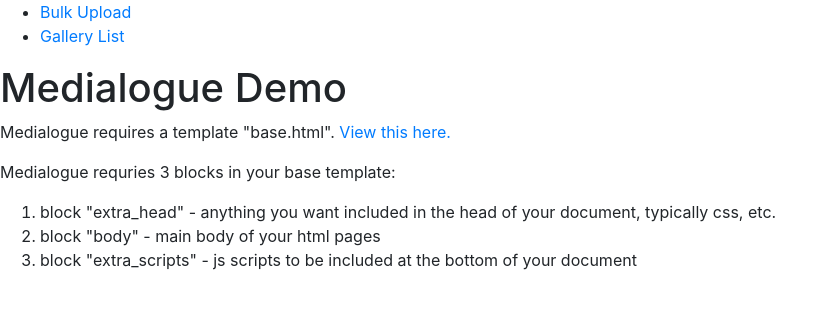
After one commit to derek-adair/medialogue, a Django app: page / in a window 1280 px wide. The commit adds this page. Shown: the top 309 px of the page, without its empty margins (0-837 px from the left). Run offline with Django 3.2, Linux system fonts and the light colour scheme; some libraries are stand-ins or nearby versions.

Commit message:
Overhaul of base demo project; - twitter bootstrap assets - extracted demo msg to home page - added home.html as a root URL

```diff
--- a/web/settings/urls.py
+++ b/web/settings/urls.py
@@ -18,13 +18,15 @@ from django.urls import path, include
 from photologue.models import Gallery
 from django.conf.urls.static import static
 from django.conf import settings
+from django.views.generic.base import TemplateView
 
 urlpatterns = [
     path('admin/queues/', include('django_rq.urls')),
     path('admin/', admin.site.urls),
+    path('', TemplateView.as_view(template_name='home.html'), name="home"),
     path('', include('medialogue.urls', namespace='medialogue')),
-    path('', include('photologue.urls')),
+    path('photologue/', include('photologue.urls', namespace='photologue')),
 ] + static(settings.MEDIA_URL, document_root=settings.MEDIA_ROOT)
 
 
-admin.site.unregister(Gallery)
+#admin.site.unregister(Gallery)
--- a/web/templates/base.html
+++ b/web/templates/base.html
@@ -5,21 +5,24 @@
 	<meta charset="utf-8">
 	<meta name="viewport" content="width=device-width, initial-scale=1">
 	<title>{% block head_title %}Medialogue{% endblock %}</title>
+        <link rel="stylesheet" href="https://maxcdn.bootstrapcdn.com/bootstrap/4.0.0/css/bootstrap.min.css" integrity="sha384-Gn5384xqQ1aoWXA+058RXPxPg6fy4IWvTNh0E263XmFcJlSAwiGgFAW/dAiS6JXm" crossorigin="anonymous">
         {% block extra_head %}{% endblock %}
     </head>
     <body>
-        <h1>Medialogue Demo</h1>
-        <p>Medialogue requires a template "base.html".  <a href="https://github.com/derek-adair/medialogue/blob/master/web/templates/base.html">View this here.</a> </p>
-        <p>Medialogue requries 3 blocks in your base template:</p>
-        <ol>
-             <li>block "extra_head" - anything you want included in the head of your document, typically css, etc.</li>
-             <li>block "body" - main body of your html pages</li>
-             <li>block "extra_scripts" - js scripts to be included at the bottom of your document</li>
-        </ol>
         <ul>
           <li><a href="/upload/">Bulk Upload</a></li>
+          <li><a href="/galleries/">Gallery List</a></li>
         </ul>
         {% block content %}{% endblock %}
+        <script src="https://code.jquery.com/jquery-3.2.1.slim.min.js"
+integrity="sha384-KJ3o2DKtIkvYIK3UENzmM7KCkRr/rE9/Qpg6aAZGJwFDMVNA/GpGFF93hXpG5KkN"
+crossorigin="anonymous"></script>
+        <script src="https://cdnjs.cloudflare.com/ajax/libs/popper.js/1.12.9/umd/popper.min.js"
+                integrity="sha384-ApNbgh9B+Y1QKtv3Rn7W3mgPxhU9K/ScQsAP7hUibX39j7fakFPskvXusvfa0b4Q"
+                crossorigin="anonymous"></script>
+        <script src="https://maxcdn.bootstrapcdn.com/bootstrap/4.0.0/js/bootstrap.min.js"
+                integrity="sha384-JZR6Spejh4U02d8jOt6vLEHfe/JQGiRRSQQxSfFWpi1MquVdAyjUar5+76PVCmYl"
+                crossorigin="anonymous"></script>
         {% block extra_scripts %}{% endblock %}
     </body>
 </html>
--- /dev/null
+++ b/web/templates/home.html
@@ -0,0 +1,12 @@
+{% extends "base.html" %}
+{% load static %}
+{% block content %}
+    <h1>Medialogue Demo</h1>
+    <p>Medialogue requires a template "base.html".  <a href="https://github.com/derek-adair/medialogue/blob/master/web/templates/base.html">View this here.</a> </p>
+    <p>Medialogue requries 3 blocks in your base template:</p>
+    <ol>
+         <li>block "extra_head" - anything you want included in the head of your document, typically css, etc.</li>
+         <li>block "body" - main body of your html pages</li>
+         <li>block "extra_scripts" - js scripts to be included at the bottom of your document</li>
+    </ol>
+{% endblock %}
```
